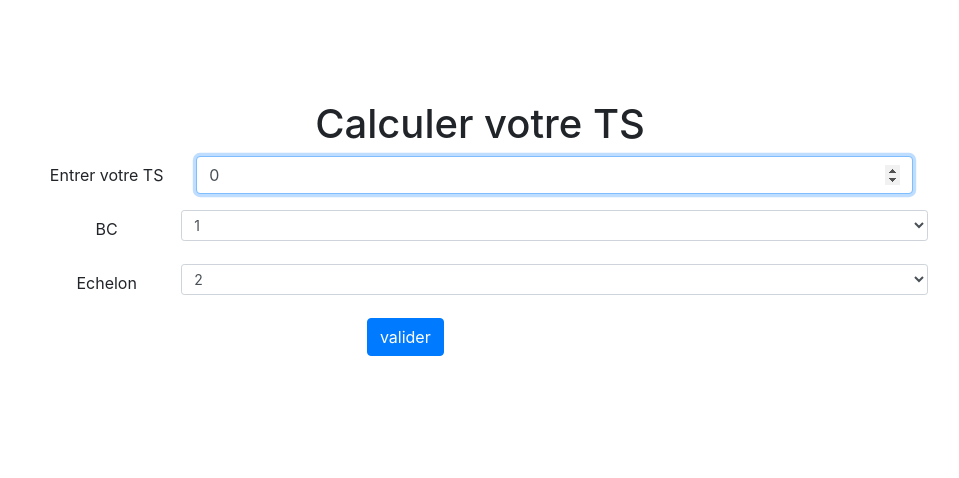
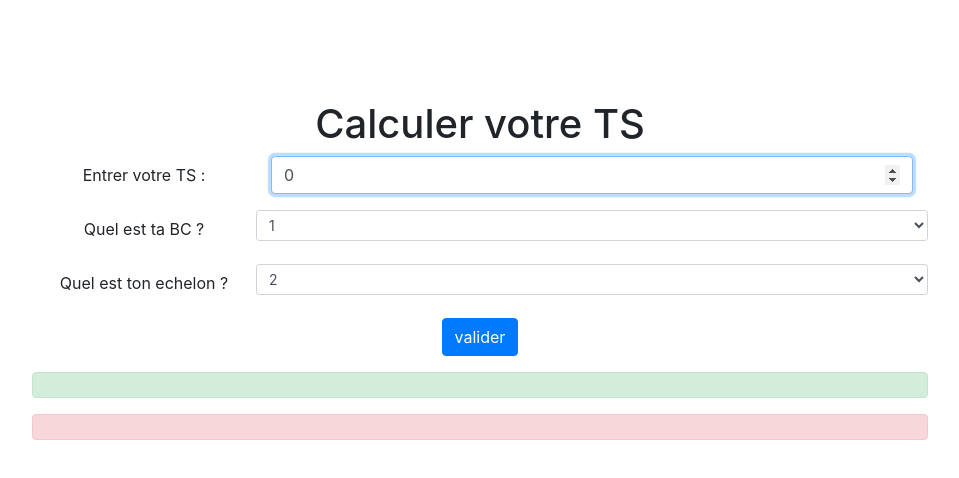
Before and after one commit to emmanuelbar/prix_ts, a plain HTML site: page docs/index.html in a window 1280 px wide. Shown: the whole page, without its empty margins (160-1119 px from the left). Drawn offline with nearby package versions, Linux system fonts and the light colour scheme.

Commit message:
ajout class hidden sur message

```diff
--- a/docs/index.html
+++ b/docs/index.html
@@ -11,14 +11,14 @@
   <h1>Calculer votre TS</h1>
     <div class="container">
         <div class="form-group row">
-          <label for="minute" class="col-sm-2 col-form-label">Entrer votre TS</label>
-          <div class="col-sm-10">
+          <label for="minute" class="col-sm-3 col-form-label">Entrer votre TS :</label>
+          <div class="col-sm-9">
             <input type="number" class="form-control" id="minute" name="minute" value=0 autofocus>
           </div>
         </div>
         <div class="form-group row">
-            <label for="bc" class="col-sm-2 col-form-label">BC</label>
-            <select class="form-control form-control-sm col-sm-10" name="bc" id="bc">
+            <label for="bc" class="col-sm-3 col-form-label">Quel est ta BC ?</label>
+            <select class="form-control form-control-sm col-sm-9" name="bc" id="bc">
                 <option>1</option>
                 <option>2</option>
                 <option>3</option>
@@ -30,8 +30,8 @@
             </select>
         </div>
         <div class="form-group row">
-            <label for="echelon" class="col-sm-2 col-form-label">Echelon</label>
-            <select class="form-control form-control-sm col-sm-10" name="echelon" id="echelon">
+            <label for="echelon" class="col-sm-3 col-form-label">Quel est ton echelon ?</label>
+            <select class="form-control form-control-sm col-sm-9" name="echelon" id="echelon">
                 <option>2</option>
                 <option>3</option>
                 <option>4</option>
@@ -42,14 +42,14 @@
             </select>
         </div>
         <div class="form-group row">
-          <div class="col-sm-10">
+          <div class="col-sm-12">
             <input type="submit" class="btn btn-primary" id="button_ts" value="valider">
           </div>
         </div>
     </div>
     <div class="message">
-      <p id="resultat"></p>
-      <p id="error"></p>
+      <p id="resultat" class="hidden alert alert-success" role="alert"></p>
+      <p id="error" class="hidden alert alert-danger" role="alert"></p>
 
     </div>
 
```
